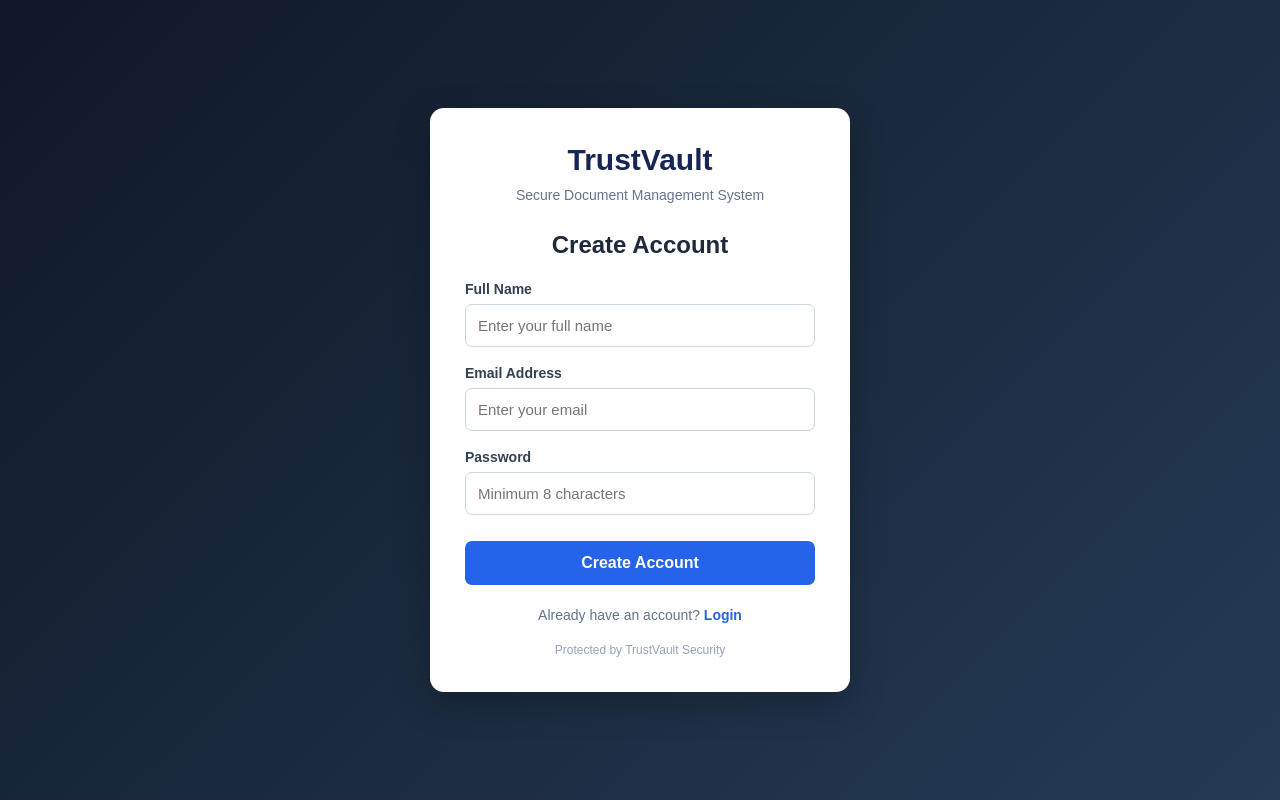
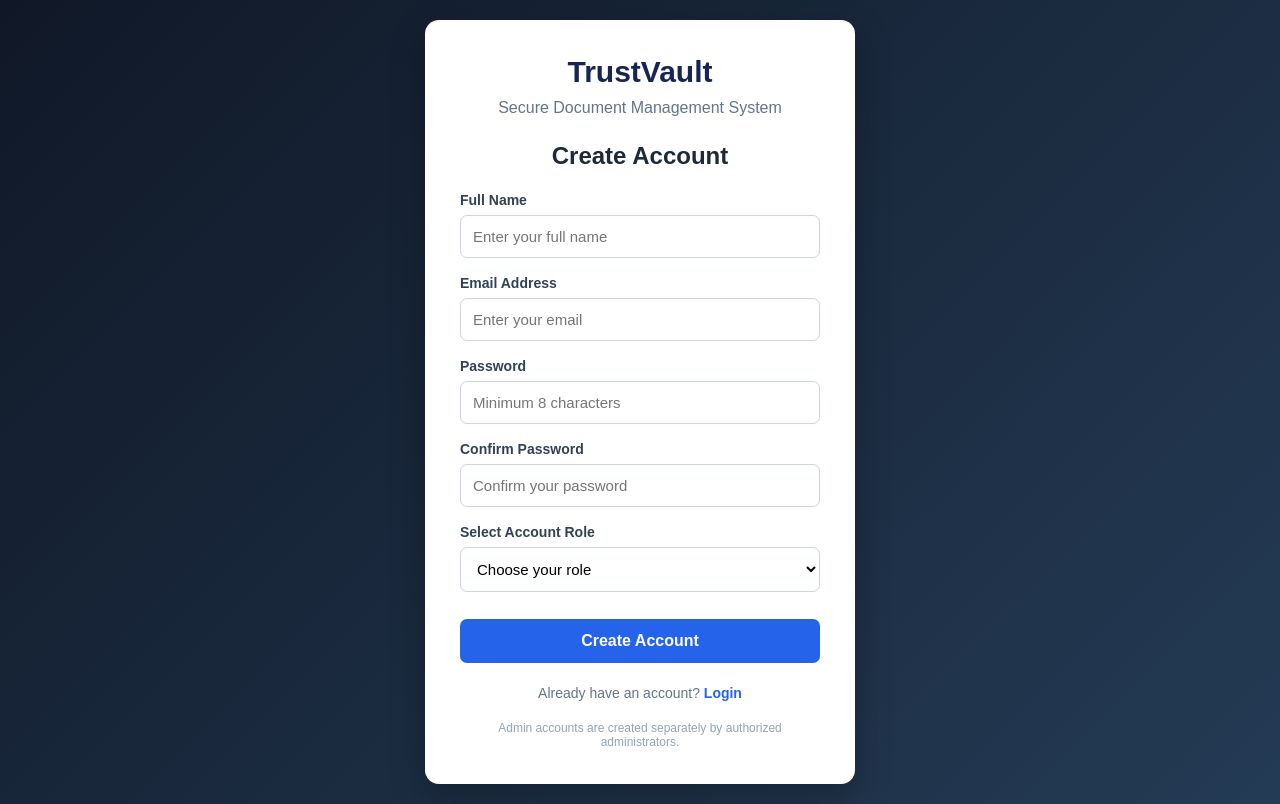
Before and after one commit to ReddiGiri/TrustVault, a Flask app: page /register in a window 1280 px wide. Run offline with Flask 3, Linux system fonts and the light colour scheme; parts of the project's set-up code (start-up, migrations or seed data) failed here and were passed over; some libraries are stand-ins or nearby versions.

Commit message:
Add owner and viewer role selection during registration

```diff
--- a/app.py
+++ b/app.py
@@ -190,6 +190,7 @@ def home():
 # REGISTRATION ROUTE
 # --------------------------------------------------
 
+
 @app.route("/register", methods=["GET", "POST"])
 def register():
 
@@ -198,13 +199,24 @@ def register():
         name = request.form.get("name", "").strip()
         email = request.form.get("email", "").strip().lower()
         password = request.form.get("password", "")
+        confirm_password = request.form.get("confirm_password", "")
+        role = request.form.get("role", "").upper()
 
-        if not name or not email or not password:
+        if not name or not email or not password or not role:
             flash("Please fill all required fields.")
             return redirect(url_for("register"))
 
         if len(password) < 8:
             flash("Password must contain at least 8 characters.")
+            return redirect(url_for("register"))
+
+        if password != confirm_password:
+            flash("Passwords do not match.")
+            return redirect(url_for("register"))
+
+        # Only OWNER and VIEWER registration allowed
+        if role not in ("OWNER", "VIEWER"):
+            flash("Invalid role selected.")
             return redirect(url_for("register"))
 
         existing_user = User.query.filter_by(
@@ -219,7 +231,7 @@ def register():
             name=name,
             email=email,
             password_hash=generate_password_hash(password),
-            role="VIEWER"
+            role=role
         )
 
         try:
@@ -236,7 +248,6 @@ def register():
             return redirect(url_for("register"))
 
     return render_template("register.html")
-
 
 # --------------------------------------------------
 # LOGIN ROUTE
--- a/templates/register.html
+++ b/templates/register.html
@@ -25,11 +25,11 @@
 
         .register-container {
             width: 100%;
-            max-width: 420px;
-            background: #ffffff;
+            max-width: 430px;
+            background: white;
             padding: 35px;
             border-radius: 14px;
-            box-shadow: 0 12px 35px rgba(0, 0, 0, 0.25);
+            box-shadow: 0 12px 35px rgba(0,0,0,0.25);
         }
 
         .logo {
@@ -43,18 +43,17 @@
         .subtitle {
             text-align: center;
             color: #64748b;
-            margin-bottom: 28px;
-            font-size: 14px;
+            margin-bottom: 25px;
         }
 
         h2 {
             text-align: center;
+            margin-bottom: 22px;
             color: #1e293b;
-            margin-bottom: 22px;
         }
 
         .form-group {
-            margin-bottom: 18px;
+            margin-bottom: 17px;
         }
 
         label {
@@ -65,18 +64,18 @@
             font-size: 14px;
         }
 
-        input {
+        input, select {
             width: 100%;
             padding: 12px;
             border: 1px solid #cbd5e1;
             border-radius: 7px;
             font-size: 15px;
             outline: none;
+            background: white;
         }
 
-        input:focus {
+        input:focus, select:focus {
             border-color: #2563eb;
-            box-shadow: 0 0 0 2px rgba(37, 99, 235, 0.12);
         }
 
         button {
@@ -89,7 +88,7 @@
             font-size: 16px;
             font-weight: bold;
             cursor: pointer;
-            margin-top: 8px;
+            margin-top: 10px;
         }
 
         button:hover {
@@ -118,10 +117,6 @@
             text-decoration: none;
         }
 
-        .login-link a:hover {
-            text-decoration: underline;
-        }
-
         .security-note {
             text-align: center;
             margin-top: 20px;
@@ -146,16 +141,13 @@
     {% with messages = get_flashed_messages() %}
         {% if messages %}
             {% for message in messages %}
-                    <div class="message">
-                        {{ message }}
-                    </div>
+                <div class="message">{{ message }}</div>
             {% endfor %}
         {% endif %}
     {% endwith %}
 
     <form action="{{ url_for('register') }}" method="POST">
 
-            <!-- CSRF SECURITY TOKEN -->
         <input
             type="hidden"
             name="csrf_token"
@@ -170,7 +162,6 @@
                 name="name"
                 placeholder="Enter your full name"
                 maxlength="100"
-                    autocomplete="name"
                 required
             >
         </div>
@@ -183,7 +174,6 @@
                 name="email"
                 placeholder="Enter your email"
                 maxlength="150"
-                    autocomplete="email"
                 required
             >
         </div>
@@ -196,9 +186,30 @@
                 name="password"
                 placeholder="Minimum 8 characters"
                 minlength="8"
-                    autocomplete="new-password"
                 required
             >
+        </div>
+
+        <div class="form-group">
+            <label for="confirm_password">Confirm Password</label>
+            <input
+                type="password"
+                id="confirm_password"
+                name="confirm_password"
+                placeholder="Confirm your password"
+                minlength="8"
+                required
+            >
+        </div>
+
+        <div class="form-group">
+            <label for="role">Select Account Role</label>
+
+            <select id="role" name="role" required>
+                <option value="">Choose your role</option>
+                <option value="OWNER">Document Owner</option>
+                <option value="VIEWER">Document Viewer</option>
+            </select>
         </div>
 
         <button type="submit">
@@ -213,7 +224,7 @@
     </div>
 
     <div class="security-note">
-            Protected by TrustVault Security
+        Admin accounts are created separately by authorized administrators.
     </div>
 
 </div>
```
Lines whose indentation alone changed are shown as unchanged.
